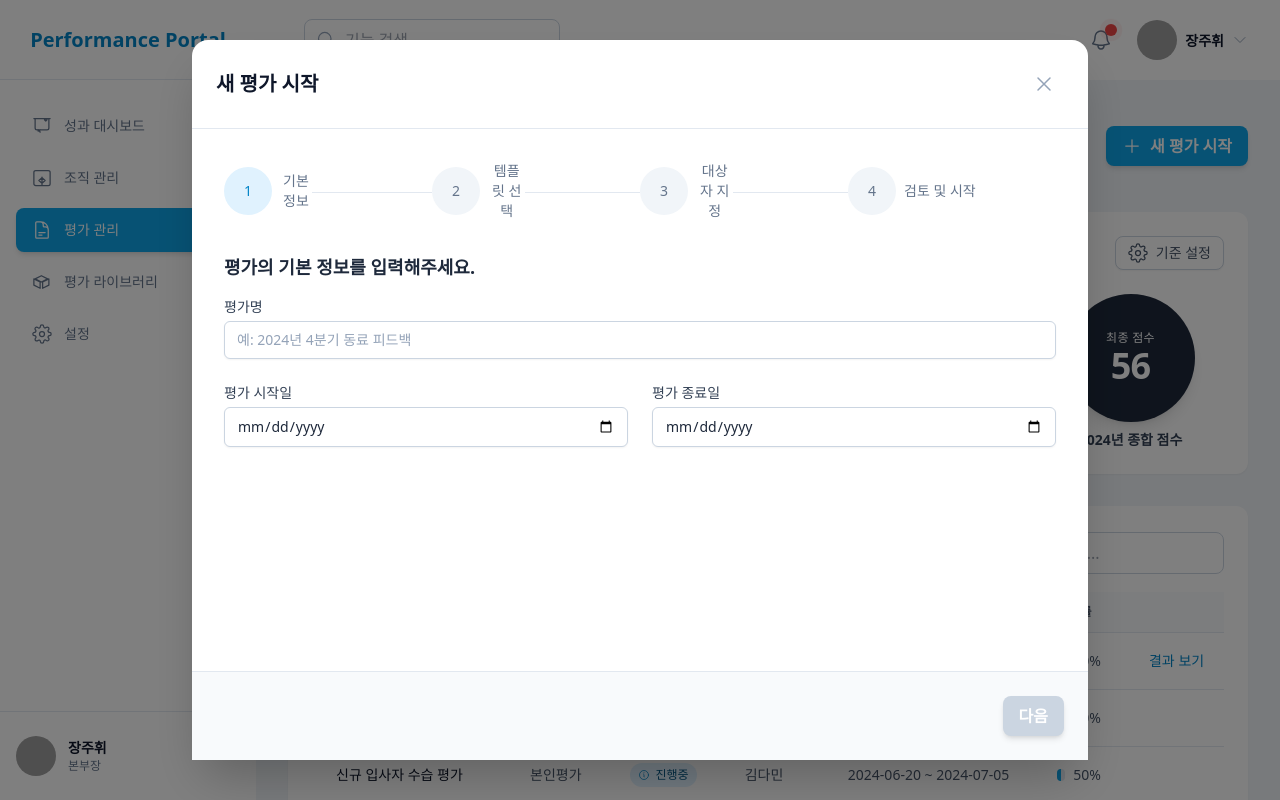
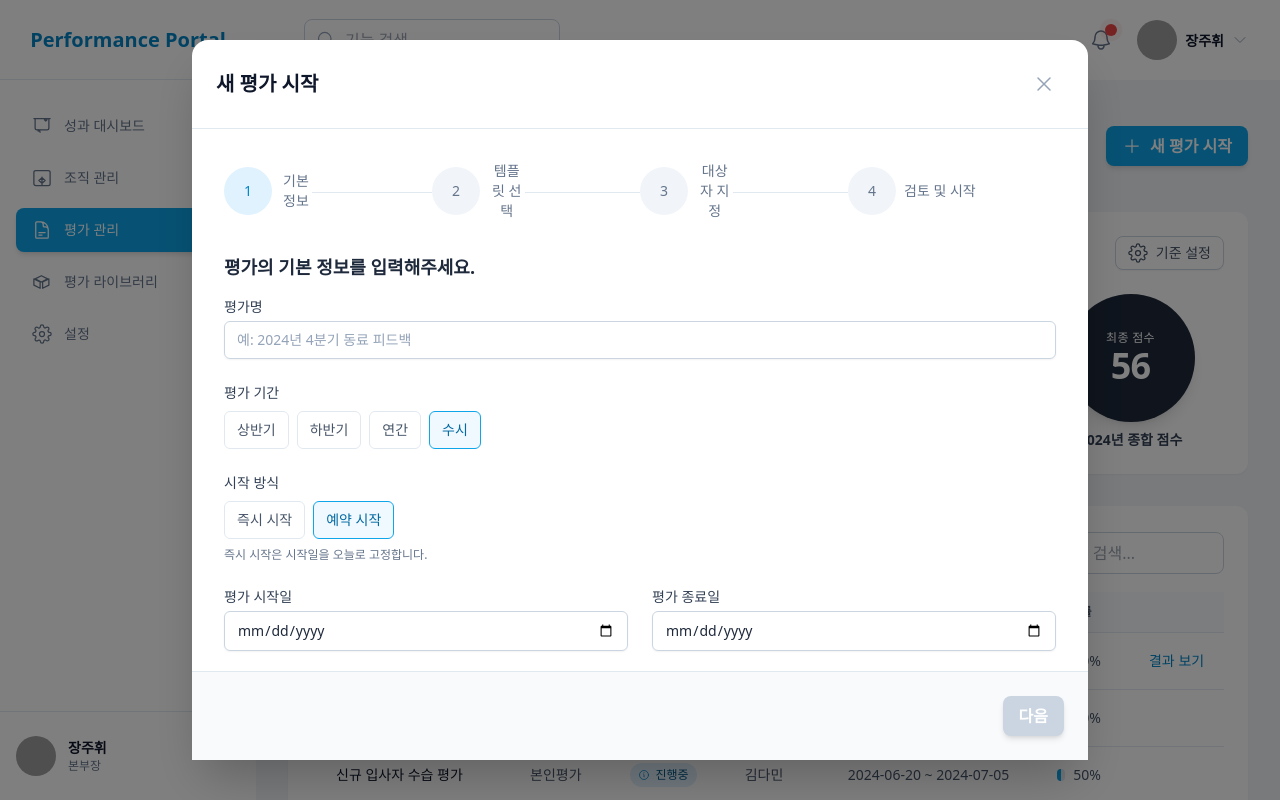
Before and after one commit to rayben80/cb-hr-gpt, a React (Vite) app: page / in a window 1280 px wide. Both pictures are taken after a click on the button "새 평가 시작". Built offline with nearby package versions, Linux system fonts and the light colour scheme; grey boxes are pictures that could not be loaded; a web font is replaced by a local one.

Commit message:
feat: refine evaluation flow

```diff
--- a/src/components/EvaluationManagement.tsx
+++ b/src/components/EvaluationManagement.tsx
@@ -114,6 +114,7 @@ const EvaluationManagement = memo(() => {
     const [isLoading, setIsLoading] = useState(true);
     const [error, setError] = useState<string | null>(null);
     const [selectedEvaluationId, setSelectedEvaluationId] = useState<number | string | null>(null);
+    const [searchTerm, setSearchTerm] = useState('');
 
     const [evaluationWeights, setEvaluationWeights] = useState({
         firstHalf: 40,
@@ -126,17 +127,30 @@ const EvaluationManagement = memo(() => {
     const { showSuccess } = useError();
 
     // 성능 최적화: 필터링 로직 메모이제이션
-    const filteredEvaluations = useMemo(() =>
-        activeTab === '전체' ? evaluations : evaluations.filter(e => e.status === activeTab)
-    , [activeTab, evaluations]);
+    const filteredEvaluations = useMemo(() => {
+        const baseEvaluations = activeTab === '전체'
+            ? evaluations
+            : evaluations.filter(e => e.status === activeTab);
+
+        const query = searchTerm.trim().toLowerCase();
+        if (!query) return baseEvaluations;
+
+        return baseEvaluations.filter(e => (
+            e.name.toLowerCase().includes(query)
+            || e.type.toLowerCase().includes(query)
+            || e.subject.toLowerCase().includes(query)
+        ));
+    }, [activeTab, evaluations, searchTerm]);
 
     // 성능 최적화: 콜백 함수 메모이제이션
     const handleLaunchEvaluation = useCallback(async (newEvaluationData: Omit<Evaluation, 'id' | 'status' | 'progress' | 'score'>) => {
         try {
+            const today = new Date().toISOString().slice(0, 10);
+            const status = newEvaluationData.startDate <= today ? '진행중' as const : '예정' as const;
             const evaluationToAdd = {
                 ...newEvaluationData,
                 id: Date.now() + Math.random(), // 임시 ID 생성
-                status: '예정' as const,
+                status,
                 progress: 0,
                 score: null,
             };
@@ -253,7 +267,13 @@ const EvaluationManagement = memo(() => {
                     </div>
                     <div className="relative w-full md:w-64">
                          <Icon path={ICONS.search} className="w-5 h-5 text-slate-400 absolute top-1/2 left-3 -translate-y-1/2" />
-                        <input type="text" placeholder="평가명 검색..." className="pl-10 pr-4 py-2 w-full border border-slate-300 rounded-lg focus:outline-none focus:ring-2 focus:ring-sky-500 transition-all" />
+                        <input
+                            type="text"
+                            placeholder="평가명/구분 검색..."
+                            value={searchTerm}
+                            onChange={(e) => setSearchTerm(e.target.value)}
+                            className="pl-10 pr-4 py-2 w-full border border-slate-300 rounded-lg focus:outline-none focus:ring-2 focus:ring-sky-500 transition-all"
+                        />
                     </div>
                 </div>
                  {isLoading ? (
@@ -285,7 +305,14 @@ const EvaluationManagement = memo(() => {
                                 </tr>
                             </thead>
                             <tbody className="bg-white divide-y divide-slate-200">
-                                {filteredEvaluations.map(e => (
+                                {filteredEvaluations.length === 0 ? (
+                                    <tr>
+                                        <td colSpan={7} className="px-6 py-12 text-center text-sm text-slate-500">
+                                            {searchTerm.trim() ? '검색 결과가 없습니다.' : '표시할 평가가 없습니다.'}
+                                        </td>
+                                    </tr>
+                                ) : (
+                                    filteredEvaluations.map(e => (
                                         <tr key={e.id} className="hover:bg-slate-50 transition-colors">
                                             <td className="px-6 py-4 whitespace-nowrap text-sm font-medium text-slate-900">{e.name}</td>
                                             <td className="px-6 py-4 whitespace-nowrap text-sm text-slate-600">{e.type}</td>
@@ -309,7 +336,8 @@ const EvaluationManagement = memo(() => {
                                                 )}
                                             </td>
                                         </tr>
-                                ))}
+                                    ))
+                                )}
                             </tbody>
                         </table>
                     </div>
--- a/src/components/StartEvaluationModal.tsx
+++ b/src/components/StartEvaluationModal.tsx
@@ -16,22 +16,28 @@ const StartEvaluationModal: React.FC<StartEvaluationModalProps> = memo(({ isOpen
     const [step, setStep] = useState(1);
     const [newEvaluation, setNewEvaluation] = useState<{
         name: string;
+        period: string;
+        timing: 'now' | 'scheduled';
         startDate: string;
         endDate: string;
         templateId: string | number | null;
         subjects: string[];
     }>({
         name: '',
+        period: '수시',
+        timing: 'scheduled',
         startDate: '',
         endDate: '',
         templateId: null,
         subjects: [],
     });
     const [selectedMembers, setSelectedMembers] = useState(new Set<string>());
+    const today = useMemo(() => new Date().toISOString().slice(0, 10), []);
+    const periodOptions = useMemo(() => ['상반기', '하반기', '연간', '수시'], []);
 
     const resetAndClose = useCallback(() => {
         setStep(1);
-        setNewEvaluation({ name: '', startDate: '', endDate: '', templateId: null, subjects: [] });
+        setNewEvaluation({ name: '', period: '수시', timing: 'scheduled', startDate: '', endDate: '', templateId: null, subjects: [] });
         setSelectedMembers(new Set());
         onClose();
     }, [onClose]);
@@ -42,13 +48,13 @@ const StartEvaluationModal: React.FC<StartEvaluationModalProps> = memo(({ isOpen
         onLaunch({
             name: newEvaluation.name,
             type: template.type,
-            period: '수시',
+            period: newEvaluation.period,
             subject: `${selectedMembers.size}명`,
-            startDate: newEvaluation.startDate,
+            startDate: newEvaluation.timing === 'now' ? today : newEvaluation.startDate,
             endDate: newEvaluation.endDate,
         });
         resetAndClose();
-    }, [templates, newEvaluation, selectedMembers.size, onLaunch, resetAndClose]);
+    }, [templates, newEvaluation, selectedMembers.size, onLaunch, resetAndClose, today]);
 
     const toggleMember = useCallback((memberName: string) => {
         const newSet = new Set(selectedMembers);
@@ -59,6 +65,18 @@ const StartEvaluationModal: React.FC<StartEvaluationModalProps> = memo(({ isOpen
         }
         setSelectedMembers(newSet);
     }, [selectedMembers]);
+
+    const handleTimingChange = useCallback((timing: 'now' | 'scheduled') => {
+        setNewEvaluation(prev => ({
+            ...prev,
+            timing,
+            startDate: timing === 'now' ? today : '',
+        }));
+    }, [today]);
+
+    const handlePeriodChange = useCallback((period: string) => {
+        setNewEvaluation(prev => ({ ...prev, period }));
+    }, []);
 
     const getGroupMembers = useCallback((group: Team | Part): Member[] => {
         if ('parts' in group) {
@@ -73,15 +91,16 @@ const StartEvaluationModal: React.FC<StartEvaluationModalProps> = memo(({ isOpen
 
     const getGroupSelectionState = useCallback((group: Team | Part) => {
         const members = getGroupMembers(group);
-        if (members.length === 0) return { checked: false, indeterminate: false };
+        if (members.length === 0) return { checked: false, indeterminate: false, disabled: true };
         const selectedCount = members.filter(m => selectedMembers.has(m.name)).length;
-        if (selectedCount === 0) return { checked: false, indeterminate: false };
-        if (selectedCount === members.length) return { checked: true, indeterminate: false };
-        return { checked: false, indeterminate: true };
+        if (selectedCount === 0) return { checked: false, indeterminate: false, disabled: false };
+        if (selectedCount === members.length) return { checked: true, indeterminate: false, disabled: false };
+        return { checked: false, indeterminate: true, disabled: false };
     }, [getGroupMembers, selectedMembers]);
 
     const toggleGroup = useCallback((group: Team | Part) => {
         const members = getGroupMembers(group);
+        if (members.length === 0) return;
         const { checked } = getGroupSelectionState(group);
         const newSet = new Set(selectedMembers);
         if (checked) {
@@ -93,10 +112,10 @@ const StartEvaluationModal: React.FC<StartEvaluationModalProps> = memo(({ isOpen
     }, [getGroupMembers, getGroupSelectionState, selectedMembers]);
 
     const validationStates = useMemo(() => ({
-        isStep1Valid: newEvaluation.name && newEvaluation.startDate && newEvaluation.endDate,
+        isStep1Valid: newEvaluation.name && newEvaluation.period && newEvaluation.endDate && (newEvaluation.timing === 'now' || newEvaluation.startDate),
         isStep2Valid: newEvaluation.templateId !== null,
         isStep3Valid: selectedMembers.size > 0
-    }), [newEvaluation.name, newEvaluation.startDate, newEvaluation.endDate, newEvaluation.templateId, selectedMembers.size]);
+    }), [newEvaluation.name, newEvaluation.period, newEvaluation.timing, newEvaluation.startDate, newEvaluation.endDate, newEvaluation.templateId, selectedMembers.size]);
 
     const steps = useMemo(() => ['기본 정보', '템플릿 선택', '대상자 지정', '검토 및 시작'], []);
 
@@ -132,8 +151,67 @@ const StartEvaluationModal: React.FC<StartEvaluationModalProps> = memo(({ isOpen
                             <h3 className="text-lg font-semibold text-slate-800 mb-4">평가의 기본 정보를 입력해주세요.</h3>
                             <div className="space-y-6">
                                 <InputField label="평가명" id="evalName" name="evalName" type="text" value={newEvaluation.name} onChange={(e) => setNewEvaluation({...newEvaluation, name: e.target.value})} placeholder="예: 2024년 4분기 동료 피드백" />
+                                <div>
+                                    <p className="block text-sm font-medium text-slate-700 mb-2">평가 기간</p>
+                                    <div className="flex flex-wrap gap-2">
+                                        {periodOptions.map(option => (
+                                            <button
+                                                key={option}
+                                                type="button"
+                                                onClick={() => handlePeriodChange(option)}
+                                                className={`px-3 py-2 rounded-md text-sm font-medium border transition-all ${
+                                                    newEvaluation.period === option
+                                                        ? 'border-sky-500 bg-sky-50 text-sky-700'
+                                                        : 'border-slate-200 text-slate-600 hover:border-slate-300'
+                                                }`}
+                                                aria-pressed={newEvaluation.period === option}
+                                            >
+                                                {option}
+                                            </button>
+                                        ))}
+                                    </div>
+                                </div>
+                                <div>
+                                    <p className="block text-sm font-medium text-slate-700 mb-2">시작 방식</p>
+                                    <div className="flex flex-wrap gap-2">
+                                        <button
+                                            type="button"
+                                            onClick={() => handleTimingChange('now')}
+                                            className={`px-3 py-2 rounded-md text-sm font-medium border transition-all ${
+                                                newEvaluation.timing === 'now'
+                                                    ? 'border-sky-500 bg-sky-50 text-sky-700'
+                                                    : 'border-slate-200 text-slate-600 hover:border-slate-300'
+                                            }`}
+                                            aria-pressed={newEvaluation.timing === 'now'}
+                                        >
+                                            즉시 시작
+                                        </button>
+                                        <button
+                                            type="button"
+                                            onClick={() => handleTimingChange('scheduled')}
+                                            className={`px-3 py-2 rounded-md text-sm font-medium border transition-all ${
+                                                newEvaluation.timing === 'scheduled'
+                                                    ? 'border-sky-500 bg-sky-50 text-sky-700'
+                                                    : 'border-slate-200 text-slate-600 hover:border-slate-300'
+                                            }`}
+                                            aria-pressed={newEvaluation.timing === 'scheduled'}
+                                        >
+                                            예약 시작
+                                        </button>
+                                    </div>
+                                    <p className="mt-2 text-xs text-slate-500">즉시 시작은 시작일을 오늘로 고정합니다.</p>
+                                </div>
                                 <div className="grid grid-cols-1 md:grid-cols-2 gap-6">
-                                    <InputField label="평가 시작일" id="startDate" name="startDate" type="date" value={newEvaluation.startDate} onChange={(e) => setNewEvaluation({...newEvaluation, startDate: e.target.value})} placeholder="" />
+                                    <InputField
+                                        label="평가 시작일"
+                                        id="startDate"
+                                        name="startDate"
+                                        type="date"
+                                        value={newEvaluation.timing === 'now' ? today : newEvaluation.startDate}
+                                        onChange={(e) => setNewEvaluation({...newEvaluation, startDate: e.target.value})}
+                                        placeholder=""
+                                        disabled={newEvaluation.timing === 'now'}
+                                    />
                                     <InputField label="평가 종료일" id="endDate" name="endDate" type="date" value={newEvaluation.endDate} onChange={(e) => setNewEvaluation({...newEvaluation, endDate: e.target.value})} placeholder="" />
                                 </div>
                             </div>
@@ -159,6 +237,7 @@ const StartEvaluationModal: React.FC<StartEvaluationModalProps> = memo(({ isOpen
                     {step === 3 && (
                          <div>
                             <h3 className="text-lg font-semibold text-slate-800 mb-4">평가 대상자를 선택해주세요.</h3>
+                            <p className="text-sm text-slate-500 mb-4">재직/인턴 구성원만 표시됩니다.</p>
                             <div className="grid grid-cols-1 md:grid-cols-2 gap-6 h-[450px]">
                                 <div className="border border-slate-200 rounded-lg overflow-y-auto p-4">
                                     <div className="space-y-4">
@@ -173,6 +252,7 @@ const StartEvaluationModal: React.FC<StartEvaluationModalProps> = memo(({ isOpen
                                                     <div className="pl-6 mt-2 space-y-2">
                                                         {team.parts.map(part => {
                                                             const partState = getGroupSelectionState(part);
+                                                            const eligibleMembers = getGroupMembers(part);
                                                             return (
                                                                 <div key={part.title}>
                                                                     <div className="flex items-center space-x-3 p-1">
@@ -180,12 +260,16 @@ const StartEvaluationModal: React.FC<StartEvaluationModalProps> = memo(({ isOpen
                                                                         <span className="font-semibold text-slate-700">{part.title}</span>
                                                                     </div>
                                                                     <div className="pl-8 mt-1 space-y-1">
-                                                                        {part.members.map(member => (
-                                                                            <div key={member.name} className="flex items-center space-x-3 p-1">
-                                                                                <Checkbox checked={selectedMembers.has(member.name)} onChange={() => toggleMember(member.name)} indeterminate={false} />
-                                                                                <span className="text-sm text-slate-600">{member.name}</span>
-                                                                            </div>
-                                                                        ))}
+                                                                        {eligibleMembers.length === 0 ? (
+                                                                            <p className="text-xs text-slate-400">대상 없음</p>
+                                                                        ) : (
+                                                                            eligibleMembers.map(member => (
+                                                                                <div key={member.name} className="flex items-center space-x-3 p-1">
+                                                                                    <Checkbox checked={selectedMembers.has(member.name)} onChange={() => toggleMember(member.name)} indeterminate={false} />
+                                                                                    <span className="text-sm text-slate-600">{member.name}</span>
+                                                                                </div>
+                                                                            ))
+                                                                        )}
                                                                     </div>
                                                                 </div>
                                                             )
@@ -212,7 +296,9 @@ const StartEvaluationModal: React.FC<StartEvaluationModalProps> = memo(({ isOpen
                             <h3 className="text-lg font-semibold text-slate-800 mb-4">입력하신 정보를 확인해주세요.</h3>
                             <div className="bg-slate-50 rounded-lg p-6 space-y-4">
                                 <div><span className="font-semibold text-slate-600">평가명:</span> {newEvaluation.name}</div>
-                                <div><span className="font-semibold text-slate-600">평가 기간:</span> {newEvaluation.startDate} ~ {newEvaluation.endDate}</div>
+                                <div><span className="font-semibold text-slate-600">평가 구분:</span> {newEvaluation.period}</div>
+                                <div><span className="font-semibold text-slate-600">시작 방식:</span> {newEvaluation.timing === 'now' ? '즉시 시작' : '예약 시작'}</div>
+                                <div><span className="font-semibold text-slate-600">평가 일정:</span> {(newEvaluation.timing === 'now' ? today : newEvaluation.startDate)} ~ {newEvaluation.endDate}</div>
                                 <div><span className="font-semibold text-slate-600">템플릿:</span> {templates.find(t => t.id === newEvaluation.templateId)?.name}</div>
                                 <div><span className="font-semibold text-slate-600">대상자:</span> 총 {selectedMembers.size}명</div>
                             </div>
--- a/src/components/common.tsx
+++ b/src/components/common.tsx
@@ -21,16 +21,18 @@ interface InputFieldProps {
     onChange: (e: React.ChangeEvent<HTMLInputElement | HTMLTextAreaElement>) => void;
     placeholder?: string;
     as?: 'input' | 'textarea';
+    disabled?: boolean;
 }
 
-export const InputField: React.FC<InputFieldProps> = ({ label, id, type, value, onChange, placeholder, as = 'input', name }) => {
+export const InputField: React.FC<InputFieldProps> = ({ label, id, type, value, onChange, placeholder, as = 'input', name, disabled = false }) => {
     const commonProps = {
         id,
         value,
         onChange,
         placeholder,
         name: name || id,
-        className: "block w-full px-3 py-2 border border-slate-300 rounded-md shadow-sm placeholder-slate-400 focus:outline-none focus:ring-sky-500 focus:border-sky-500 sm:text-sm",
+        disabled,
+        className: "block w-full px-3 py-2 border border-slate-300 rounded-md shadow-sm placeholder-slate-400 focus:outline-none focus:ring-sky-500 focus:border-sky-500 sm:text-sm disabled:bg-slate-100 disabled:text-slate-500 disabled:cursor-not-allowed",
     };
 
     return (
```
Also changed, not shown: src/components/AnnualEvaluationSettingsModal.tsx (+11 -11 lines). Lines whose indentation alone changed are shown as unchanged.
